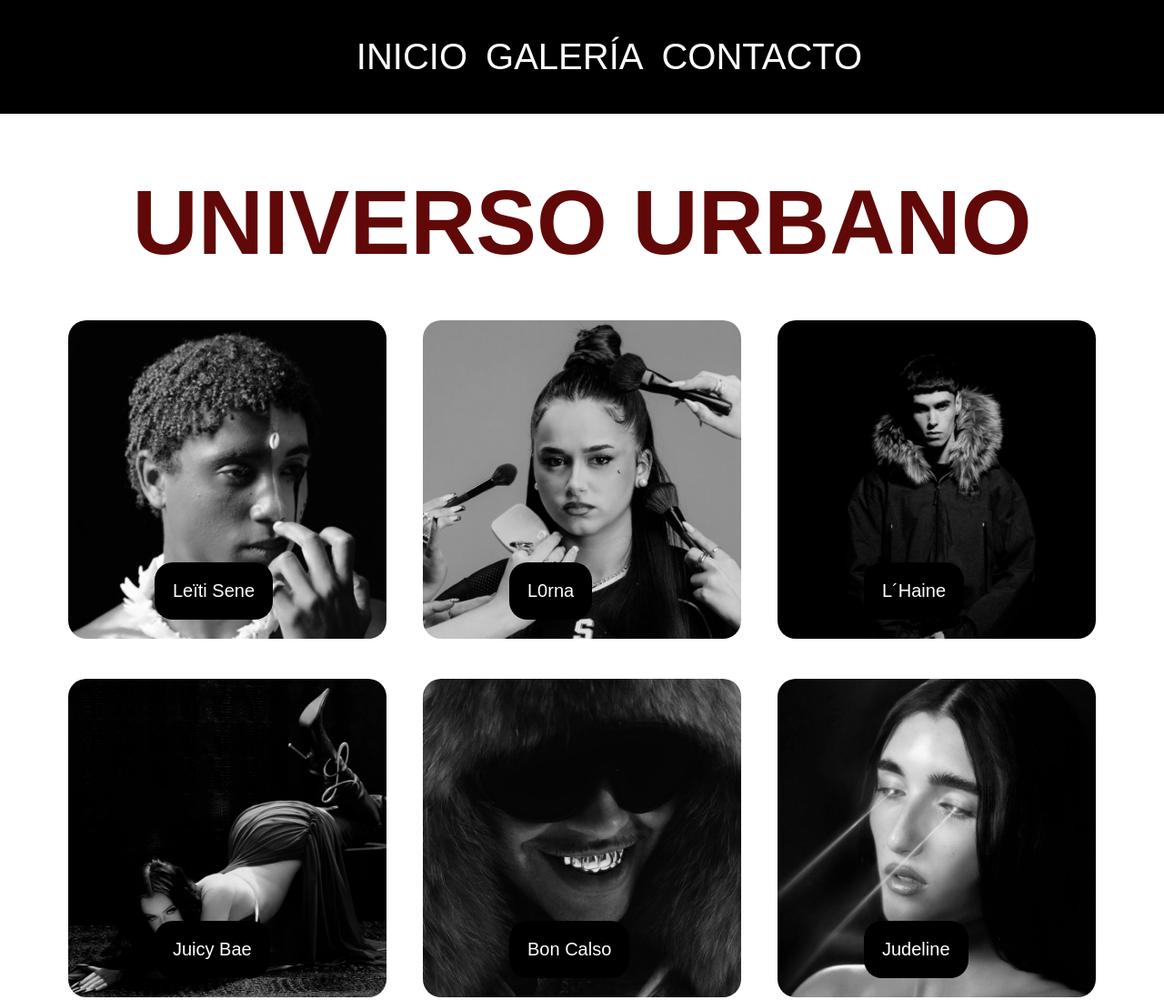
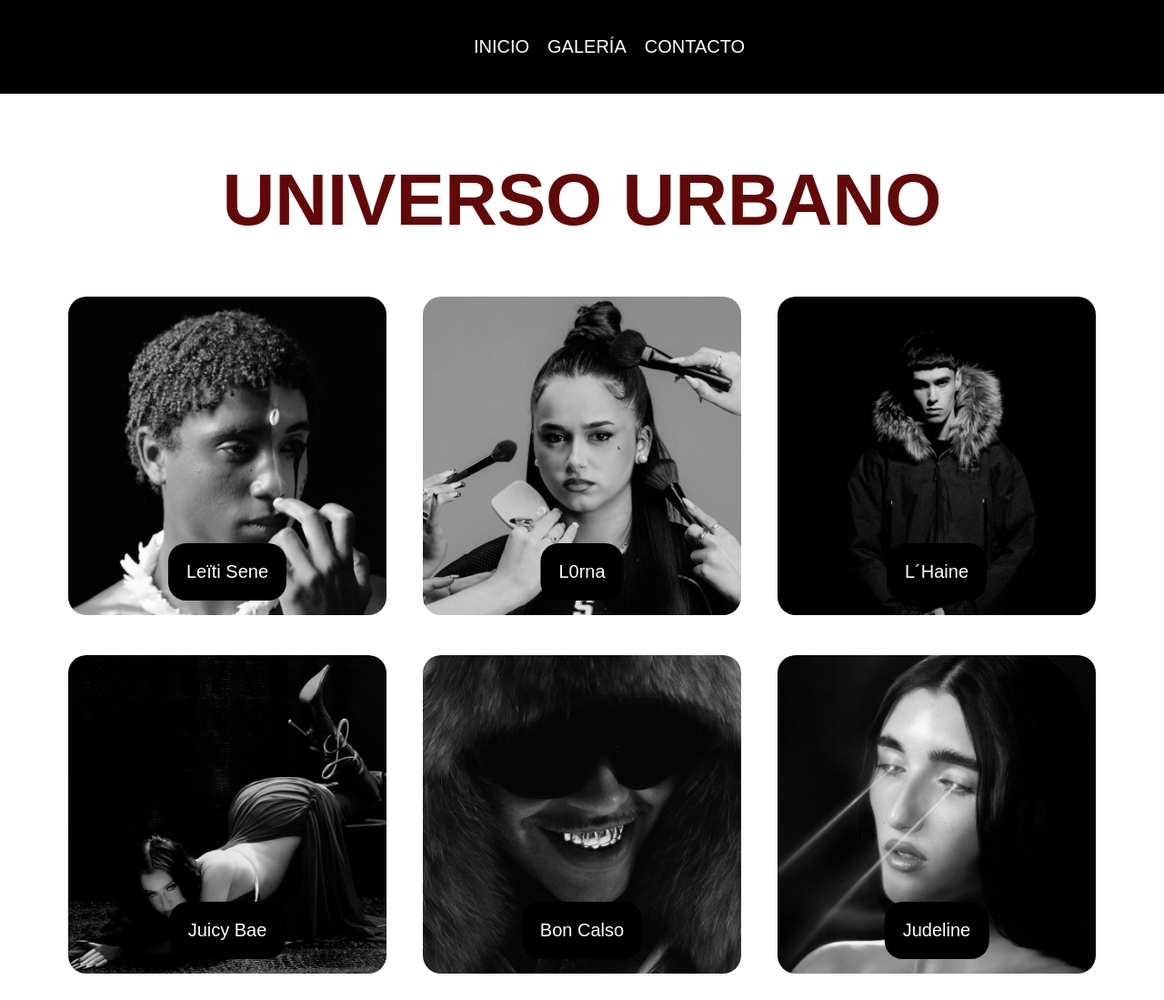
Before and after one commit to claudiahelenagonzalezgarcia/HelenaGonzalez-Galer-a-TPEDI, a plain HTML site: page index.html in a window 1280 px wide. Shown: the top 1099 px of the page at 91% size. Drawn offline with Linux system fonts and the light colour scheme.

Commit message:
mejora de estética y guardado antes de crear las páginas de artista individuales
He reducido el tamaño de los textos para que no quedara tan sobrecargada la galería.
He puesto la transición en .imagen img ya que esta es desde el estado normal al hover.
Guardado en repositorio antes de añadir los enlaces a las páginas que sustituirán a _blank en target de los diferentes artistas.

```diff
--- a/css/style.css
+++ b/css/style.css
@@ -18,9 +18,9 @@ nav a {
     color: rgb(255, 255, 255);
     text-decoration: none;
     margin-right: 20px;
-    font-size: 40px;
+    font-size: 20px;
     display: inline-block;
-    transition-duration: 0.3s;
+    transition-duration: 1s;
 
 }
 
@@ -38,9 +38,9 @@ main {
     min-height: 100vh;
 }
 main h1 {
-    font-size: 100px;
+    font-size: 80px;
     color: rgb(97, 9, 9);
-    margin-bottom: 40px;
+    margin-bottom: 50px;
 }
 
 .galeria {
@@ -57,30 +57,28 @@ main h1 {
 
 .imagen p {
     position: absolute;
-    bottom: 15px;
-    left: 105px;
+    bottom: 10px;
+    left: 50%;
+    transform: translateX(-50%);
     color: white;
     font-size: 20px;
     padding: 20px;
     background-color: rgba(0, 0, 0, 1);
     border-radius: 20px;
+
 }
-.imagen:hover {
-    filter: blur(7px);
-    transition: all 0.3s ease;
-}
+
 .imagen img{
     width: 350px;
     height: auto;
     filter: grayscale(100%);
     margin: 10px;
     border-radius: 20px;
+    transition: all 1s ease;
 }
 .imagen img:hover {
     filter: grayscale(0%);
+    filter: blur(10px);
     border-radius: 30px;
     transform: scale(1.05);
-    transition: all 0.3s ease;
-
-
 }
```
